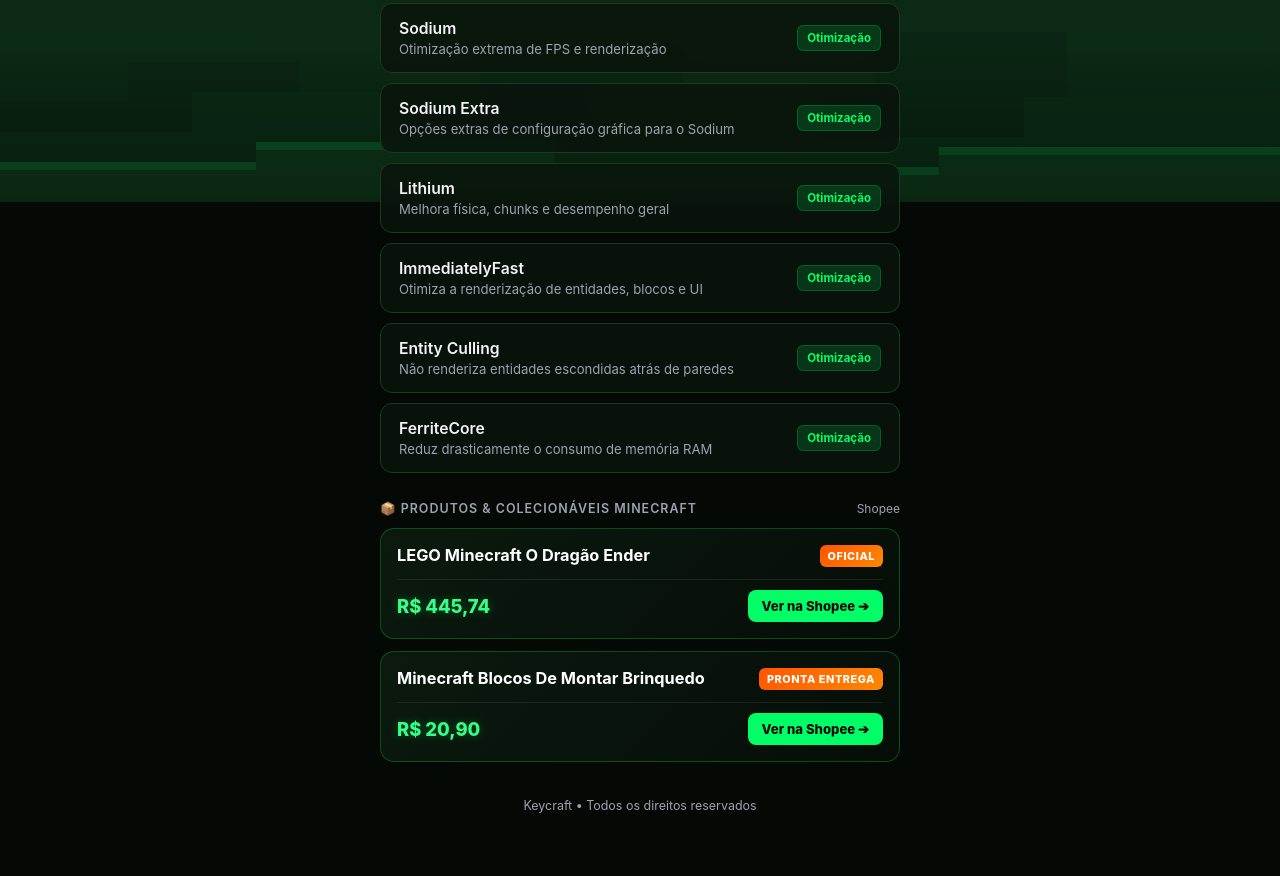
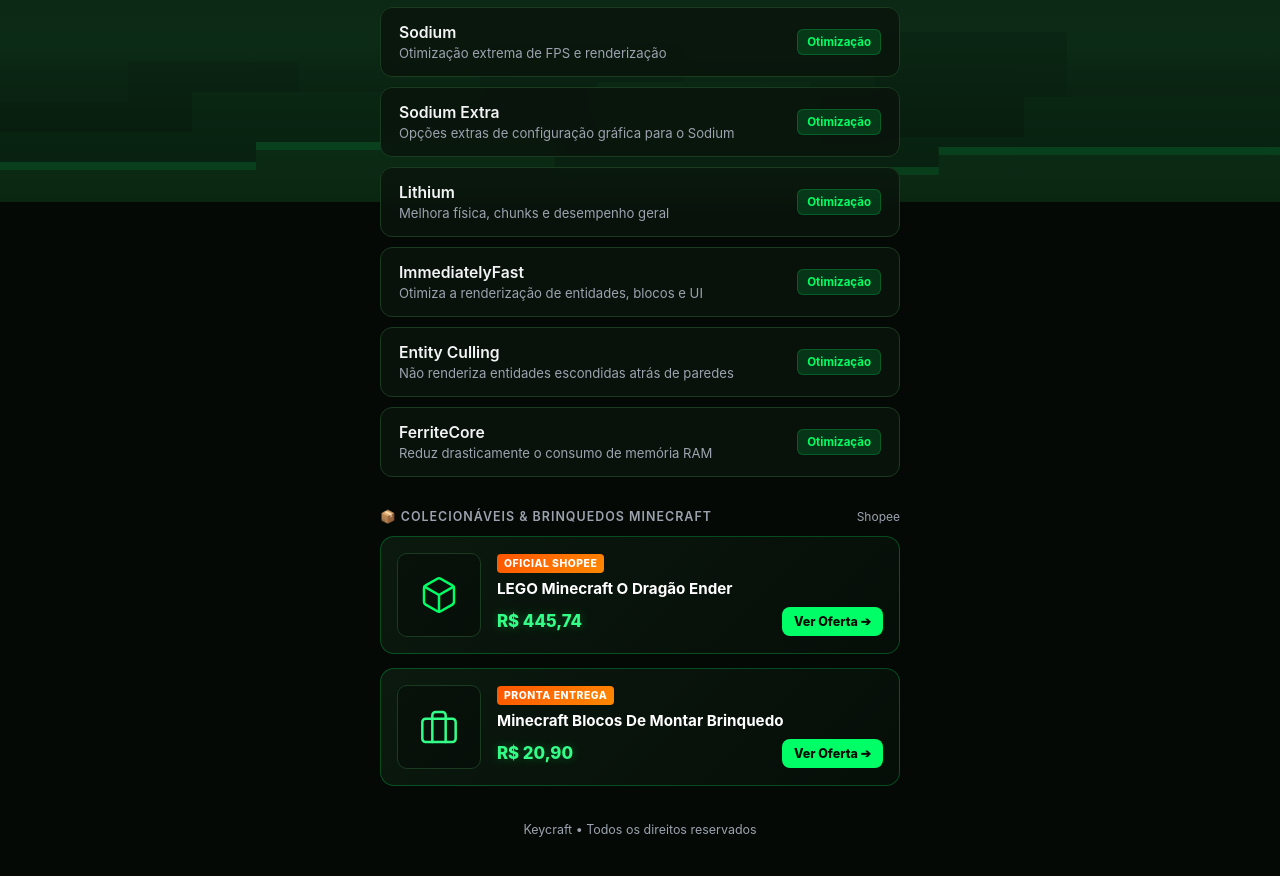
Before and after one commit to keyyyADM/keylink, a plain HTML site: page index.html in a window 1280 px wide. Shown: the part 598-1474 px from the top of the page. Drawn offline with Linux system fonts and the light colour scheme.

Commit message:
Update index.html

```diff
--- a/index.html
+++ b/index.html
@@ -49,7 +49,6 @@
       overflow: hidden;
     }
 
-    /* Estrelas quadradas estilo Minecraft */
     .mc-stars {
       position: absolute;
       inset: 0;
@@ -63,7 +62,6 @@
         radial-gradient(2px 2px at 78% 42%, rgba(0, 255, 102, 0.3), transparent);
     }
 
-    /* Nuvens blocadas animadas */
     .mc-clouds {
       position: absolute;
       top: 8%;
@@ -80,7 +78,6 @@
       100% { transform: translateX(-50%); }
     }
 
-    /* Terreno / Montanhas em blocos no rodapé da tela */
     .mc-terrain {
       position: absolute;
       bottom: 0;
@@ -102,7 +99,6 @@
       margin-bottom: 28px;
     }
 
-    /* Ícone em Bloco 3D de Grama do Minecraft */
     .avatar-container {
       width: 96px;
       height: 96px;
@@ -250,7 +246,6 @@
       box-shadow: 0 0 0 3px rgba(0, 255, 102, 0.25);
     }
 
-    /* Filtros rápidos */
     .filter-pills {
       display: flex;
       gap: 8px;
@@ -289,7 +284,7 @@
       justify-content: space-between;
       align-items: center;
       margin-bottom: 12px;
-      margin-top: 28px;
+      margin-top: 32px;
     }
 
     .section-title {
@@ -360,11 +355,11 @@
       border: 1px solid rgba(0, 255, 102, 0.2);
     }
 
-    /* Vitrine Shopee Afiliados */
+    /* VITRINE DE PRODUTOS SHOPEE (ESTILO LIMPO E PREMIUM) */
     .store-grid {
       display: flex;
       flex-direction: column;
-      gap: 12px;
+      gap: 14px;
     }
 
     .store-card {
@@ -375,8 +370,8 @@
       text-decoration: none;
       color: var(--text);
       display: flex;
-      flex-direction: column;
-      gap: 12px;
+      align-items: center;
+      gap: 16px;
       transition: transform 0.2s ease, border-color 0.2s ease, box-shadow 0.2s ease;
       position: relative;
       overflow: hidden;
@@ -388,39 +383,62 @@
       box-shadow: 0 6px 25px rgba(0, 255, 102, 0.25);
     }
 
-    .store-card-header {
+    /* Caixa da Imagem Transparente / Sem Fundo */
+    .store-img-box {
+      width: 84px;
+      height: 84px;
+      flex-shrink: 0;
+      background: rgba(0, 0, 0, 0.3);
+      border: 1px solid var(--border);
+      border-radius: 10px;
       display: flex;
-      justify-content: space-between;
-      align-items: flex-start;
+      align-items: center;
+      justify-content: center;
+      padding: 8px;
     }
 
-    .store-title {
-      font-size: 1.02rem;
-      font-weight: 700;
-      color: #fff;
+    .store-img-box img {
+      max-width: 100%;
+      max-height: 100%;
+      object-fit: contain;
+      filter: drop-shadow(0 4px 8px rgba(0, 255, 102, 0.2));
+    }
+
+    .store-info {
+      flex: 1;
+      display: flex;
+      flex-direction: column;
+      gap: 6px;
     }
 
     .store-badge {
+      align-self: flex-start;
       background: linear-gradient(135deg, #ff5500, #ff8800);
       color: #fff;
-      font-size: 0.68rem;
+      font-size: 0.65rem;
       font-weight: 800;
-      padding: 4px 8px;
-      border-radius: 6px;
+      padding: 3px 7px;
+      border-radius: 4px;
       text-transform: uppercase;
       letter-spacing: 0.05em;
     }
 
-    .store-footer {
+    .store-title {
+      font-size: 0.95rem;
+      font-weight: 700;
+      color: #fff;
+      line-height: 1.3;
+    }
+
+    .store-footer-row {
       display: flex;
       justify-content: space-between;
       align-items: center;
-      border-top: 1px solid rgba(255, 255, 255, 0.08);
-      padding-top: 10px;
+      margin-top: 2px;
     }
 
     .store-price {
-      font-size: 1.15rem;
+      font-size: 1.05rem;
       font-weight: 800;
       color: var(--green-light);
       text-shadow: 0 0 10px rgba(0, 255, 102, 0.3);
@@ -429,24 +447,16 @@
     .store-btn {
       background-color: var(--green);
       color: #030a03;
-      font-size: 0.82rem;
+      font-size: 0.78rem;
       font-weight: 800;
-      padding: 8px 14px;
+      padding: 7px 12px;
       border-radius: 8px;
-      transition: background-color 0.2s;
+      transition: background-color 0.2s, box-shadow 0.2s;
     }
 
     .store-card:hover .store-btn {
       background-color: var(--green-light);
       box-shadow: 0 0 12px var(--green-glow-strong);
-    }
-
-    .empty-msg {
-      text-align: center;
-      color: var(--muted);
-      font-size: 0.9rem;
-      padding: 24px 0;
-      display: none;
     }
 
     footer {
@@ -580,34 +590,49 @@
       </a>
     </div>
 
-    <!-- SEÇÃO DE AFILIADOS / PRODUTOS SHOPEE -->
+    <!-- SEÇÃO DE VENDAS / AFILIADOS SHOPEE -->
     <div class="section-header">
-      <div class="section-title">📦 Produtos & Colecionáveis Minecraft</div>
+      <div class="section-title">📦 Colecionáveis & Brinquedos Minecraft</div>
       <div class="mod-count">Shopee</div>
     </div>
 
     <div class="store-grid">
-      <!-- Produto 1: Dragão Ender -->
+      <!-- Produto 1: LEGO Dragão Ender -->
       <a href="https://s.shopee.com.br/7AfEO9lxx3" target="_blank" rel="noopener" class="store-card">
-        <div class="store-card-header">
+        <div class="store-img-box">
+          <!-- Substitua o src abaixo pelo link direto da imagem PNG sem fundo do produto se desejar -->
+          <svg viewBox="0 0 24 24" width="40" height="40" stroke="#00ff66" stroke-width="1.5" fill="none" stroke-linecap="round" stroke-linejoin="round">
+            <path d="M21 16V8a2 2 0 0 0-1-1.73l-7-4a2 2 0 0 0-2 0l-7 4A2 2 0 0 0 3 8v8a2 2 0 0 0 1 1.73l7 4a2 2 0 0 0 2 0l7-4A2 2 0 0 0 21 16z"></path>
+            <polyline points="3.27 6.96 12 12.01 20.73 6.96"></polyline>
+            <line x1="12" y1="22.08" x2="12" y2="12"></line>
+          </svg>
+        </div>
+        <div class="store-info">
+          <span class="store-badge">Oficial Shopee</span>
           <div class="store-title">LEGO Minecraft O Dragão Ender</div>
-          <span class="store-badge">Oficial</span>
-        </div>
-        <div class="store-footer">
-          <div class="store-price">R$ 445,74</div>
-          <div class="store-btn">Ver na Shopee ➔</div>
+          <div class="store-footer-row">
+            <div class="store-price">R$ 445,74</div>
+            <div class="store-btn">Ver Oferta ➔</div>
+          </div>
         </div>
       </a>
 
       <!-- Produto 2: Blocos de Montar -->
       <a href="https://s.shopee.com.br/2BGYQu1nuX" target="_blank" rel="noopener" class="store-card">
-        <div class="store-card-header">
+        <div class="store-img-box">
+          <!-- Substitua o src abaixo pelo link direto da imagem PNG sem fundo do produto se desejar -->
+          <svg viewBox="0 0 24 24" width="40" height="40" stroke="#33ff88" stroke-width="1.5" fill="none" stroke-linecap="round" stroke-linejoin="round">
+            <rect x="2" y="7" width="20" height="14" rx="2" ry="2"></rect>
+            <path d="M16 21V5a2 2 0 0 0-2-2h-4a2 2 0 0 0-2 2v16"></path>
+          </svg>
+        </div>
+        <div class="store-info">
+          <span class="store-badge">Pronta Entrega</span>
           <div class="store-title">Minecraft Blocos De Montar Brinquedo</div>
-          <span class="store-badge">Pronta Entrega</span>
-        </div>
-        <div class="store-footer">
-          <div class="store-price">R$ 20,90</div>
-          <div class="store-btn">Ver na Shopee ➔</div>
+          <div class="store-footer-row">
+            <div class="store-price">R$ 20,90</div>
+            <div class="store-btn">Ver Oferta ➔</div>
+          </div>
         </div>
       </a>
     </div>
@@ -618,7 +643,6 @@
   </div>
 
   <script>
-    // Filtro interativo para os mods
     const searchInput = document.getElementById('searchInput');
     const modCards = document.querySelectorAll('.mod-card');
     const filterPills = document.querySelectorAll('.pill');
```
